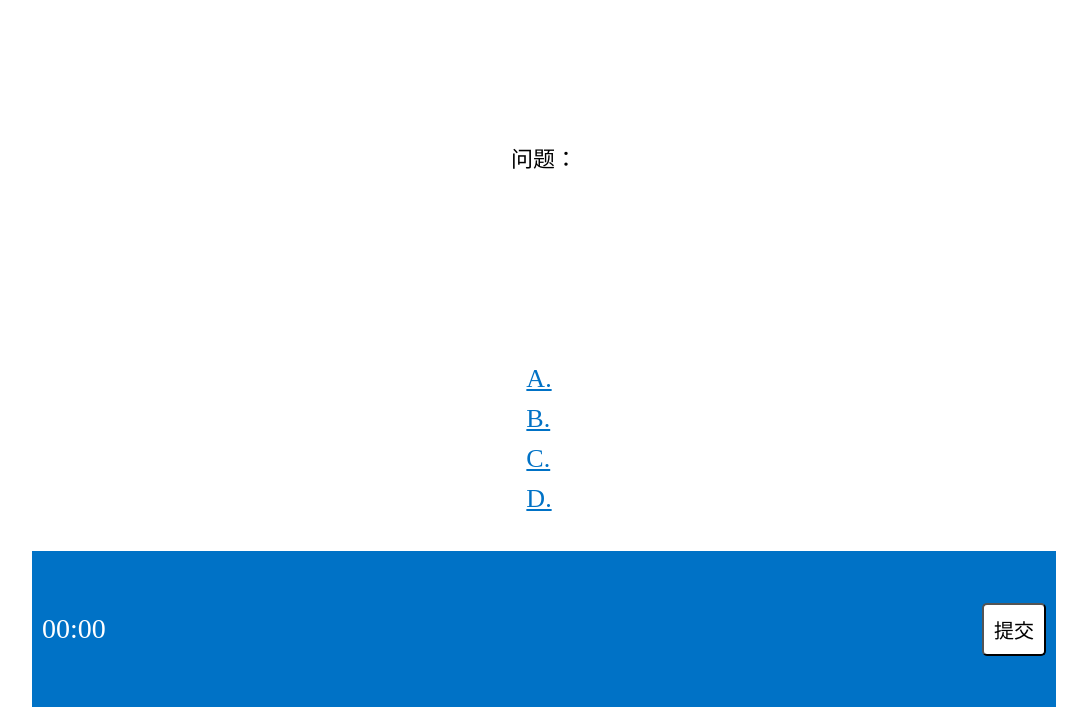
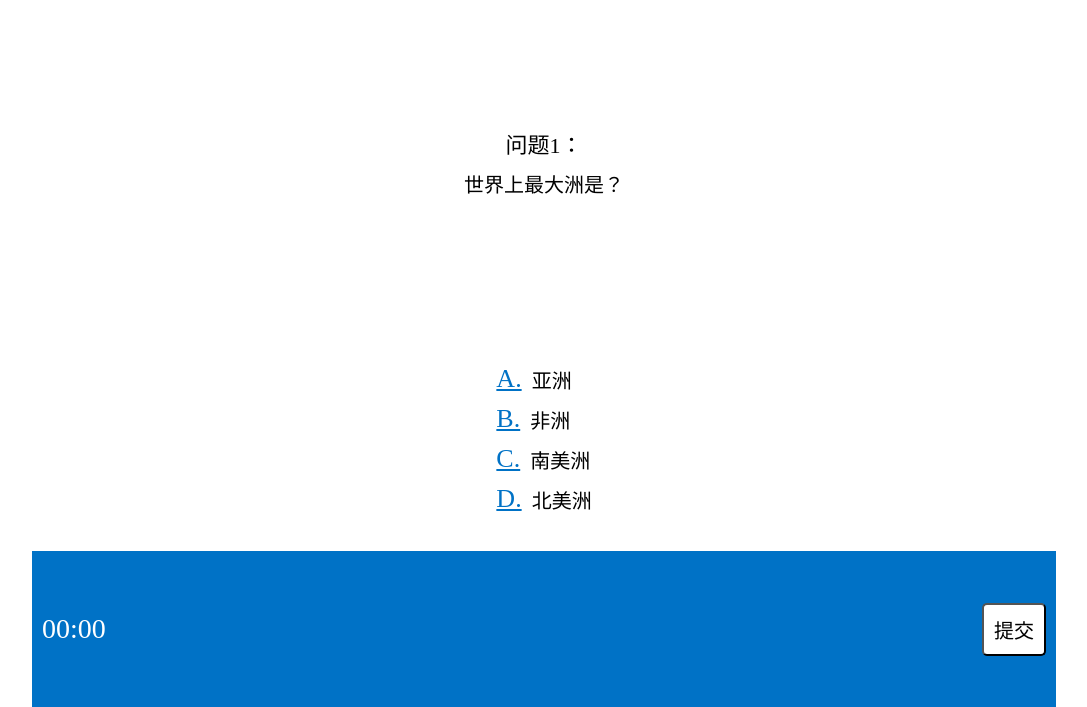
Before and after one commit to bigpang23/fruity, a plain HTML site: page index.html in a window 1280 px wide. Shown: the part 93-800 px from the top of the page, without its empty margins (96-1183 px from the left). Drawn offline with Linux system fonts and the light colour scheme.

Commit message:
Add files via upload

```diff
--- a/index.html
+++ b/index.html
@@ -41,6 +41,6 @@
         <button class="submit-btn">提交</button>
       </div>
     </div>
-    <script src="答题.js"></script>
+    <script src="index.js"></script>
   </body>
 </html>
```
